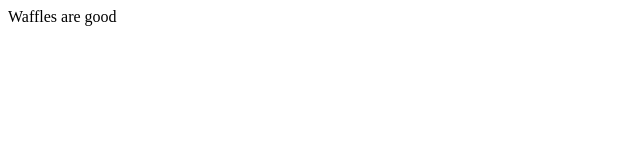
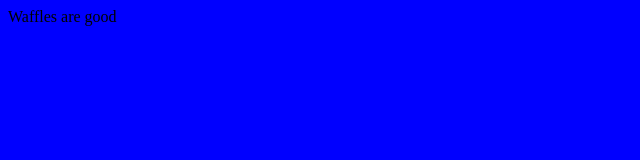
Before and after one commit to dcarde24/dcarde24.github.io, a plain HTML site: page index.html in a window 1280 px wide. Shown: the whole page, without its empty margins (0-640 px from the left). Drawn offline with Linux system fonts and the light colour scheme.

Commit message:
added a background color

```diff
--- a/index.html
+++ b/index.html
@@ -1,6 +1,10 @@
 <!DOCTYPE html>
 <html lang="en">
 <head>
+    <style>
+    body {background-color:blue;
+    }
+    </style>
     <title>Hello Class</title>
 </head>
 <body>Waffles are good</body>
```
